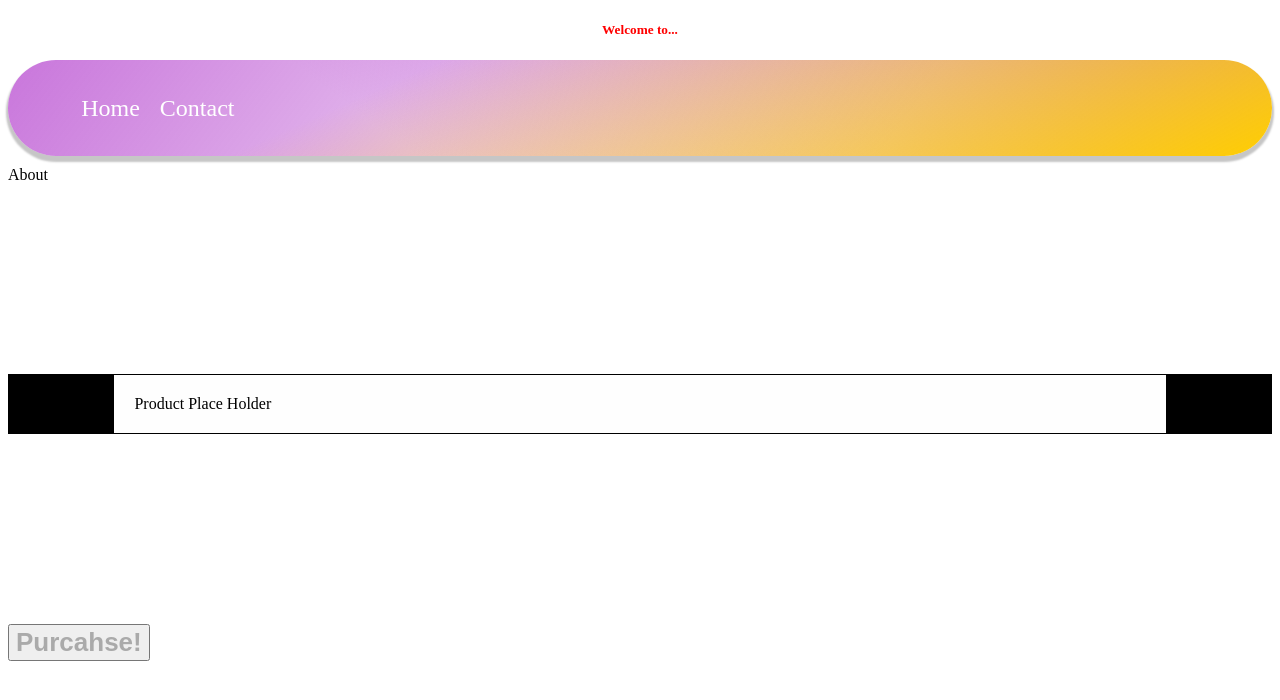
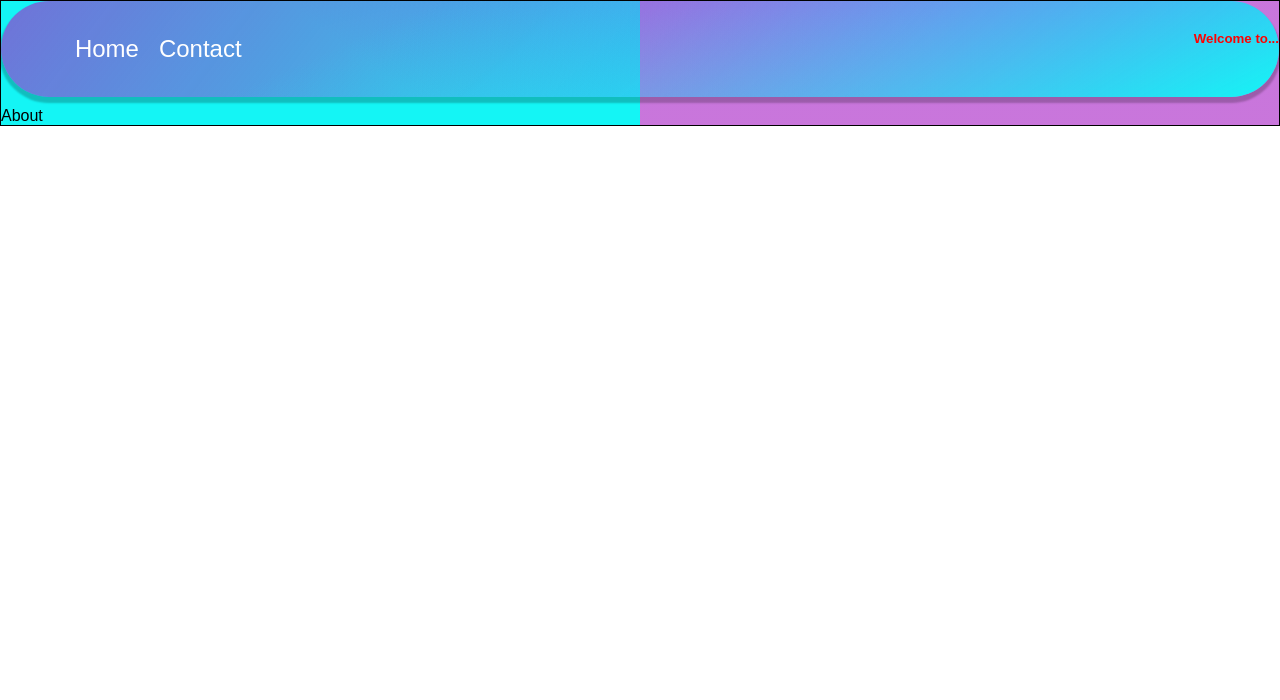
Before and after one commit to bwils35/CrystalVault, a React (Create React App) app: page / in a window 1280 px wide. Shown: the top 700 px of the page. Built offline with nearby package versions, Linux system fonts and the light colour scheme.

Commit message:
Create app container

```diff
--- a/src/App.jsx
+++ b/src/App.jsx
@@ -3,15 +3,17 @@ import { BrowserRouter as Router, Routes, Route } from "react-router-dom";
 import Header from "./Components/header/Header";
 import About from "./Pages/About";
 import Contact from "./Pages/Contact";
-import Main from "./Pages/Main"
+import Main from "./Pages/Main";
 import Navbar from "./Components/Navbar";
+import { AppContainer } from "./Styles/Container.style";
+import { GlobalStyles } from "./Styles/GlobalStyles.style";
 
 function App() {
 	return (
 		<>
-			<div className="app">
+			<GlobalStyles />
+			<AppContainer>
 				<Router>
-					<Header />
 					<Navbar />
 					<Routes>
 						<Route path="/" element={<About />} />
@@ -19,7 +21,7 @@ function App() {
 						<Route path="/Main" element={<Main />} />
 					</Routes>
 				</Router>
-			</div>
+			</AppContainer>
 		</>
 	);
 }
--- a/src/Components/Navbar.jsx
+++ b/src/Components/Navbar.jsx
@@ -30,7 +30,11 @@ function Navbar() {
 						</HamburgerButton>
 					</NavbarLinkContainer>
 				</LeftContainer>
-				<RightContainer></RightContainer>
+				<RightContainer>
+					<div className="header__container">
+						<h5>Welcome to...</h5>
+					</div>
+				</RightContainer>
 			</NavbarInnerContainer>
 			{extendNav && (
 				<NavbarExtendedContainer>
--- a/src/Components/header/Header.jsx
+++ b/src/Components/header/Header.jsx
@@ -1,4 +1,5 @@
 import React from "react";
+import Navbar from "../Navbar";
 import "./Header.css";
 // import "bootstrap/dist/css/bootstrap.min.css";
 
@@ -6,6 +7,7 @@ const Header = () => {
 	return (
 		<>
 			<header>
+				<Navbar />
 				<div className="header__container">
 					<h5>Welcome to...</h5>
 				</div>
--- a/src/Pages/About.jsx
+++ b/src/Pages/About.jsx
@@ -1,18 +1,10 @@
 import React from "react";
-import {
-	Modal,
-	ModalContent,
-	SubmitButton,
-} from "../Styles/Containers/Modal.style";
+import { Modal, ModalContent, SubmitButton } from "../Styles/Modal.style";
 
 function About() {
 	return (
 		<>
 			<div>About</div>
-			<Modal>
-				<ModalContent>Product Place Holder</ModalContent>
-				<SubmitButton>Purcahse!</SubmitButton>
-			</Modal>
 		</>
 	);
 }
--- a/src/Pages/Main.jsx
+++ b/src/Pages/Main.jsx
@@ -1,4 +1,5 @@
 import React from "react";
+import { Modal, ModalContent, SubmitButton } from "../Styles/Modal.style";
 
 const submitHandler = (e) => {
 	e.preventDefault();
@@ -22,6 +23,10 @@ function Main() {
 						</form>
 					</p>
 				</main>
+				<Modal>
+					<ModalContent>Product Place Holder</ModalContent>
+					<SubmitButton>Purcahse!</SubmitButton>
+				</Modal>
 			</div>
 		</>
 	);
--- a/src/Styles/Banner.style.jsx
+++ /dev/null
@@ -1 +0,0 @@
-import styled from "styled-components";
--- /dev/null
+++ b/src/Styles/Container.style.jsx
@@ -0,0 +1,19 @@
+import styled from "styled-components";
+
+export const AppContainer = styled.div`
+	/* width: 100%;
+	height: 100%; */
+	background-image: linear-gradient(
+		to right,
+		#14f5f5 50%,
+		#a823c69f 50%,
+		#a823c69f
+	);
+	/* width: 99vw;
+	height: 99vh; */
+	display: flex;
+	flex-direction: column;
+	/* justify-content: center; */
+
+	border: 1px solid black;
+`;
--- /dev/null
+++ b/src/Styles/GlobalStyles.style.jsx
@@ -0,0 +1,12 @@
+import { createGlobalStyle } from "styled-components";
+
+export const GlobalStyles = createGlobalStyle`
+    body {
+    margin: 0;
+	padding: 0;
+    width: 100%;
+    height: 100%;
+	box-sizing: border-box;
+	font-family: montserrat, sans-serif;
+    }
+`;
--- a/src/Styles/Containers/Modal.style.jsx
+++ b/src/Styles/Modal.style.jsx
@@ -1,6 +1,7 @@
 import styled from "styled-components";
 
 export const Modal = styled.div`
+	display: none;
 	width: 100%;
 	height: 100%;
 	background-color: black;
--- a/src/Styles/Navbar.style.jsx
+++ b/src/Styles/Navbar.style.jsx
@@ -6,16 +6,13 @@ export const NavbarContainer = styled.nav`
 	height: ${(props) => (props.extendNav ? "100%" : "80px")};
 	display: flex;
 	flex-direction: column;
-	/* margin: 15px; */
 	margin-bottom: 10px;
 	padding: 0.5rem 0rem;
 	border: 0;
 	border-radius: 50px 50px 50px 50px;
-	/* position: absolute;
-	left: 375px; */
-	background: linear-gradient(336deg, #ffce00, rgba(187, 60, 198, 0) 70.71%),
+	background: linear-gradient(336deg, #14f5f5, rgba(187, 60, 198, 0) 70.71%),
 		linear-gradient(127deg, #a823c69f, rgba(0, 255, 0, 0) 70.71%),
-		linear-gradient(217deg, #a823c69f, rgba(255, 0, 0, 0) 70.71%);
+		linear-gradient(217deg, #8b0df39f, rgba(255, 0, 0, 0) 70.71%);
 	box-shadow: 0 4px 2px 2px rgba(9, 9, 9, 0.23);
 	justify-content: center;
 `;
@@ -26,11 +23,16 @@ export const LeftContainer = styled.div`
 	align-items: center;
 	padding-left: 5%;
 `;
+
 export const RightContainer = styled.div`
 	flex: 30%;
 	display: flex;
 	justify-content: flex-end;
-	/* padding-right: 50px; */
+
+	.header__container {
+		color: red;
+		text-align: center;
+	}
 `;
 
 export const NavbarInnerContainer = styled.div`
@@ -67,8 +69,6 @@ export const Logo = styled.img`
 	height: 60px;
 `;
 export const StockerHeader = styled.header`
-	/* margin: 10px; */
-	/* max-width: 180px; */
 	height: auto;
 	width: auto;
 	text-align: center;
```
Lines whose indentation alone changed are shown as unchanged.
